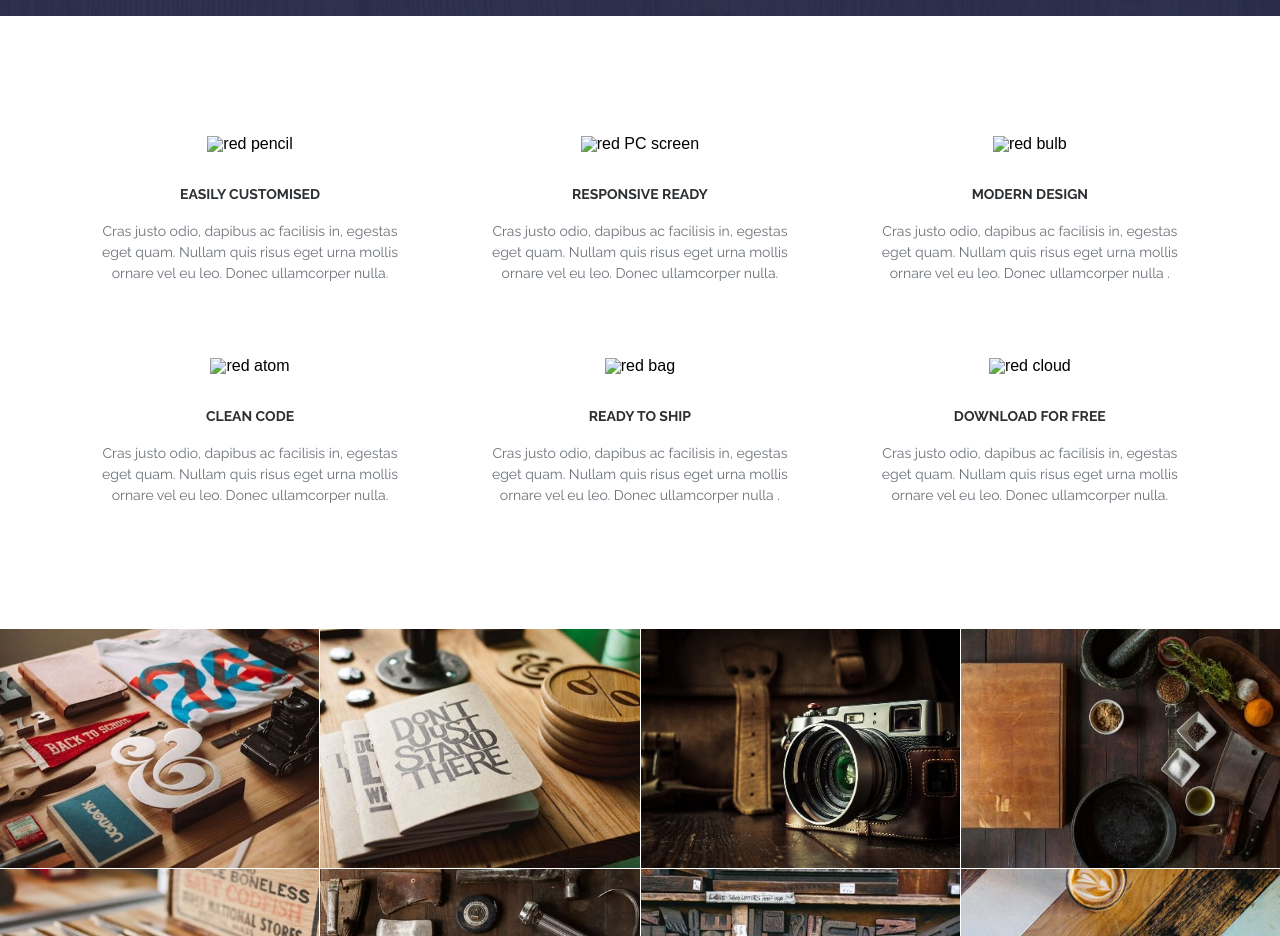
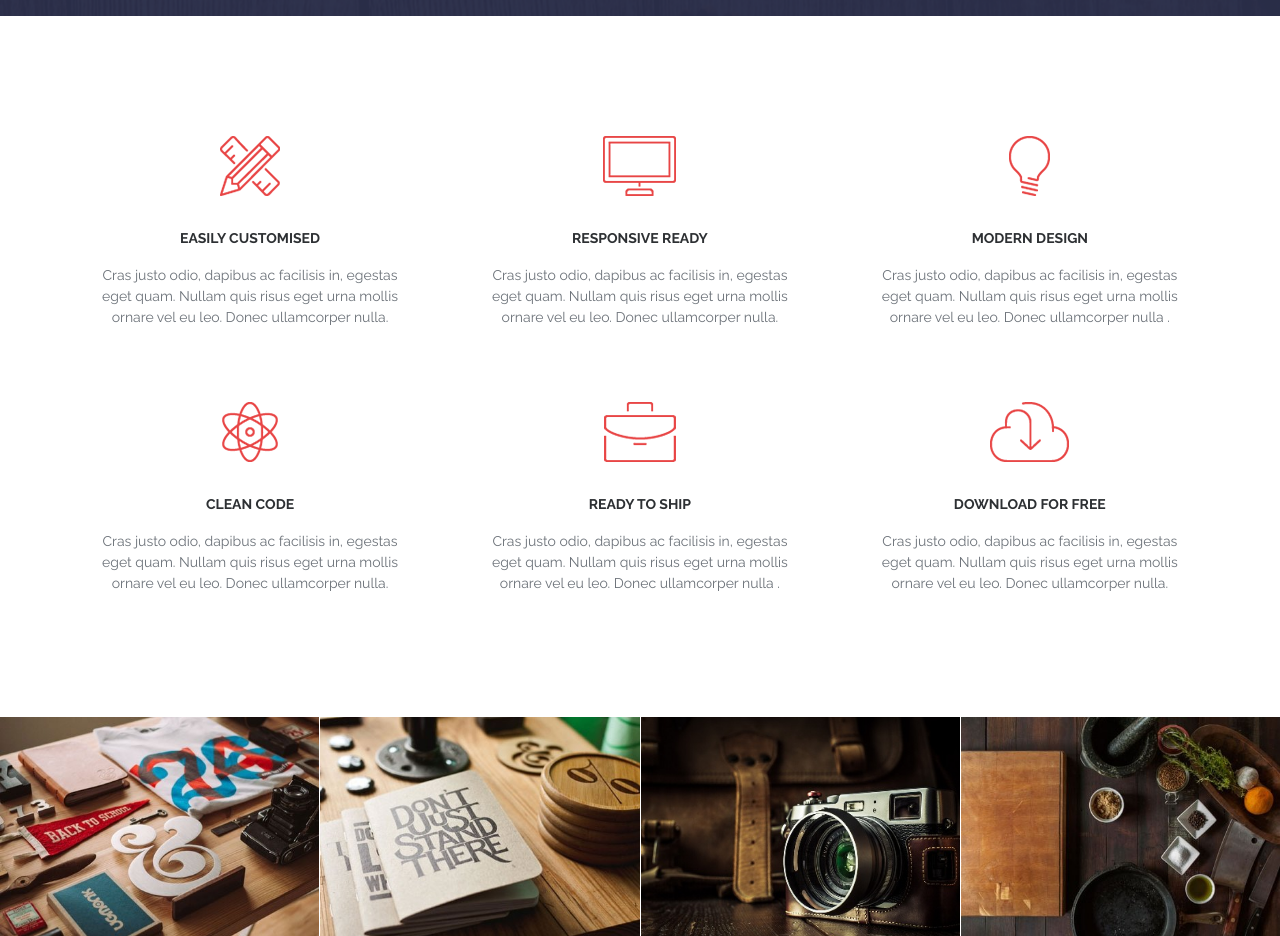
Before and after one commit to DariaDadushko/homework2, a plain HTML site: page index.html in a window 1280 px wide. Shown: the part 800-1736 px from the top of the page. Drawn offline with Linux system fonts and the light colour scheme; the site is published under a folder, as on GitHub Pages, so addresses that start at the root find nothing.

Commit message:
images fix

```diff
--- a/index.html
+++ b/index.html
@@ -62,7 +62,7 @@ pdiv<!DOCTYPE html>
         <div class="advantages-cards">
           <div class="advantages-card__item">
             <div class="advantages-card__icon">
-              <img src="/images/pencil.png" alt="red pencil" />
+              <img src="images/pencil.png" alt="red pencil" />
             </div>
             <h2 class="advantages-card__title">Easily customised</h2>
             <p class="advantages-card__description">
@@ -73,7 +73,7 @@ pdiv<!DOCTYPE html>
           </div>
           <div class="advantages-card__item">
             <div class="advantages-card__icon">
-              <img src="/images/screen.png" alt="red PC screen" />
+              <img src="images/screen.png" alt="red PC screen" />
             </div>
             <h2 class="advantages-card__title">Responsive ready</h2>
             <p class="advantages-card__description">
@@ -84,7 +84,7 @@ pdiv<!DOCTYPE html>
           </div>
           <div class="advantages-card__item">
             <div class="advantages-card__icon">
-              <img src="/images/bulb.png" alt="red bulb" />
+              <img src="images/bulb.png" alt="red bulb" />
             </div>
             <h2 class="advantages-card__title">Modern Design</h2>
             <p class="advantages-card__description">
@@ -95,7 +95,7 @@ pdiv<!DOCTYPE html>
           </div>
           <div class="advantages-card__item">
             <div class="advantages-card__icon">
-              <img src="/images/atom.png" alt="red atom" />
+              <img src="images/atom.png" alt="red atom" />
             </div>
             <h2 class="advantages-card__title">Clean Code</h2>
             <p class="advantages-card__description">
@@ -106,7 +106,7 @@ pdiv<!DOCTYPE html>
           </div>
           <div class="advantages-card__item">
             <div class="advantages-card__icon">
-              <img src="/images/bag.png" alt="red bag" />
+              <img src="images/bag.png" alt="red bag" />
             </div>
             <h2 class="advantages-card__title">Ready to ship</h2>
             <p class="advantages-card__description">
@@ -117,7 +117,7 @@ pdiv<!DOCTYPE html>
           </div>
           <div class="advantages-card__item">
             <div class="advantages-card__icon">
-            <img src="/images/cloud.png" alt=" red cloud" />
+            <img src="images/cloud.png" alt=" red cloud" />
             </div>
               <h2 class="advantages-card__title">Download for free</h2>
               <p class="advantages-card__description">
```
